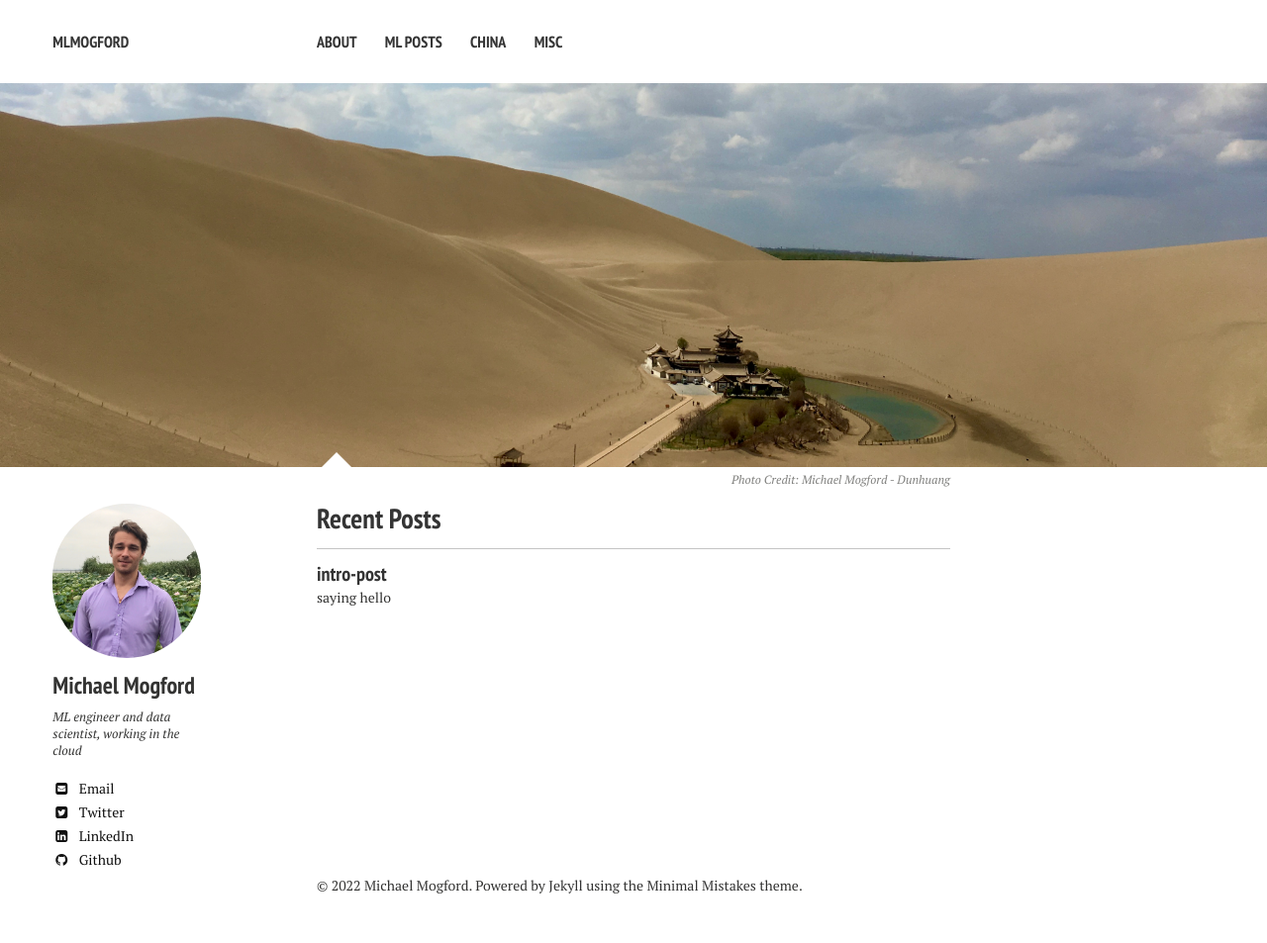
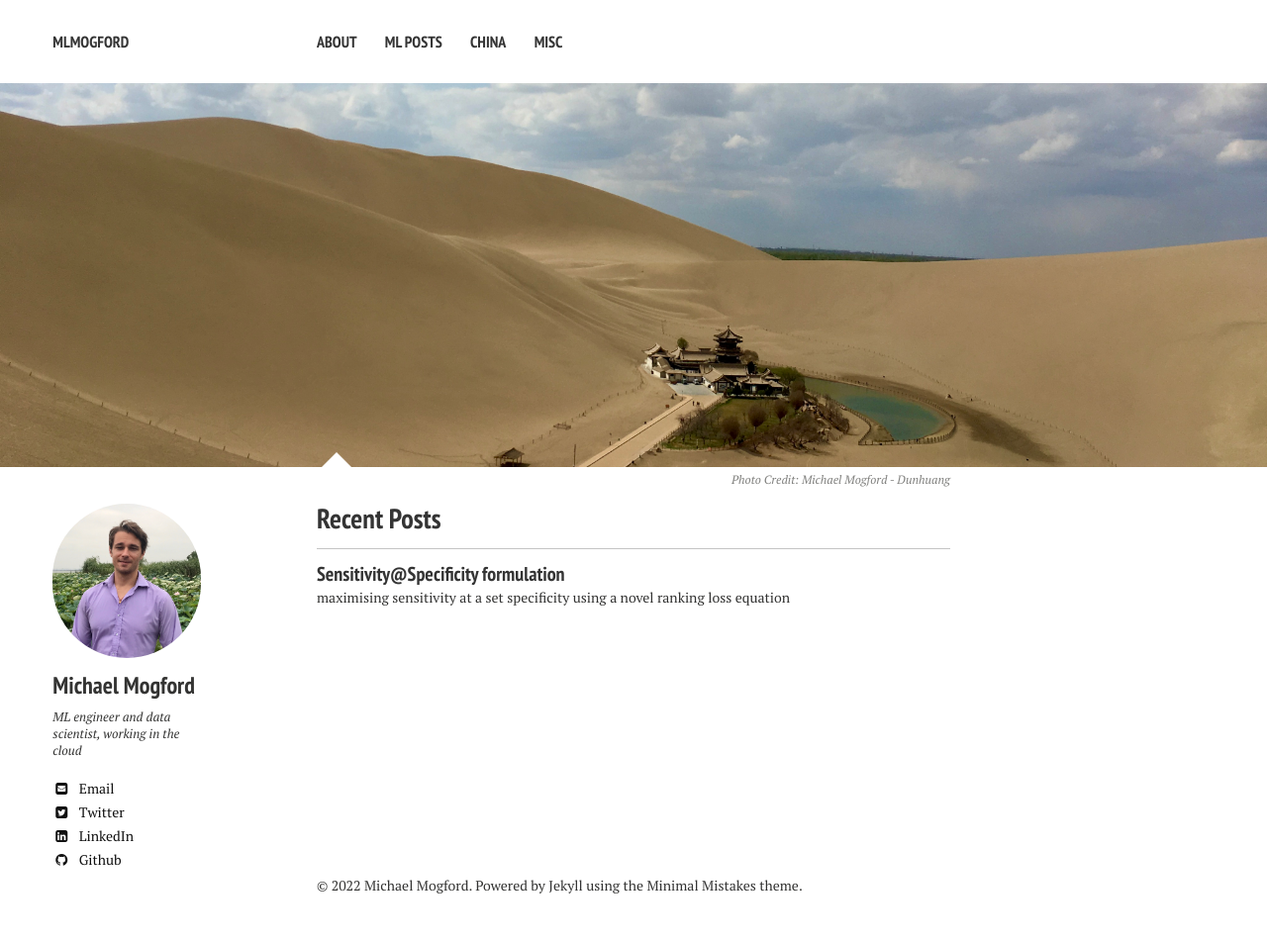
Before and after one commit to MLMogford/MLMogford.github.io, a Jekyll site: the page built from index.md, in a window 1280 px wide. Shown: the whole page at 99% size. Built offline with Jekyll 4.4.1, drawn with Linux system fonts in a browser that asks for light colours; nearby versions of some CDN libraries; part of the change alters nothing that is shown.

Commit message:
Update 2022-08-17-intro.md

```diff
--- a/_posts/2022-08-17-intro.md
+++ b/_posts/2022-08-17-intro.md
@@ -1,13 +1,129 @@
 ---
 layout: post
-title: "intro-post"
-excerpt: "saying hello"
-tags: [hi, hello]
+title: "Sensitivity@Specificity formulation"
+excerpt: "maximising sensitivity at a set specificity using a novel ranking loss equation"
+tags: [ranking loss, AUROC]
 comments: true
 ---
 
 ## Hello
 
-I'm Michael
 
-> **Punchline:** Hi.
+$\alpha$ : the target specificity
+
+$b$ : the threshold at which the classification should be made
+
+\[|Y^{-}| = \text{total number of negatives}\]
+
+\[\mathcal{L}^{-} = \text{false positives}\]
+
+\[|Y^{+}| = \text{total number of positives}\]
+
+\[\mathcal{L}^{+} = |Y^{+}| - \text{tp (all positives covered by the model)}\]
+
+
+\[ \max \dfrac{tp(f)}{|Y^{+}|} (Sensitivity)\]
+
+\[\text{st. TNR(Specificity)} > 1-\alpha\]
+
+is equivalent to
+
+\[ \max \dfrac{tp(f)}{|Y^{+}|}\]
+
+\[st. \dfrac{fp(f)}{|Y^{-}|} < \alpha \leftrightarrow FPR<\alpha\]
+
+ Given the previous definitions:
+
+ it is known that
+
+
+   \[tp (f) \geq{tp^{l}(f)} =|Y^{+}| - \mathcal{L}^{+}\]
+
+
+   \[fp (f) \leq{fp^{u}(f)} = \mathcal{L}^{-}\]
+
+
+   substitute a new objective:
+
+
+    \[^{\max}_{f}  \dfrac {tp_{l}(f)} {{|Y^{+}|}} (TPR) \leftrightarrow ^{\max}_{f}  \dfrac {|Y^{+}|-\mathcal{L^{+}}} {{|Y^{+}|}} = 1-\dfrac{\mathcal{L}^{+}}{|Y^{+}|}\]
+
+    \[st.  \dfrac {fp} {{|Y^{-}|}} (FPR) < \dfrac{fp^{u}}{|Y^{+}| }< \alpha \leftrightarrow st.  \dfrac {\mathcal{L}^{-}} {{|Y^{-}|}} < \alpha \leftrightarrow \mathcal{L}^{-} < |Y^{-}|\]
+
+
+
+Hence the objective is:
+
+\[ \min \dfrac {\mathcal{L}^{+}} {{|Y^{+}|}}\]
+
+
+\[st.  \mathcal{L}^{-} -  \alpha {{|Y^{-}|}} < 0\]
+
+
+and the loss function can be calculated by
+
+\[L = \dfrac {\mathcal{L}^{+}}{{|Y^{+}|}} + \gamma (\mathcal{L}^{-} - \alpha {|Y^{-}|})\] \[\leftrightarrow L = \mathcal{L}^{+} + \gamma \mathcal{L}^{-}|Y^{-}| - \gamma{|Y^{+}|}{|Y^{-}|\alpha}\]
+
+This loss function can replace BCE loss to adjust a model's performance to achieve the objective set out in this work, maximising Sensitivity at a set Specificity.
+
+
+
+
+
+
+## Ranking loss
+
+Binary Cross Entropy to to Log Ratio
+
+
+\[-\{\sum y_{i}\log p (p(y_{i}=1|x_{i})) + (1-y_{i}\log p(y_{i}=0|x_{i})\}\]
+
+represents approximately $p(\centerdot |x), \text{using a neural net } ~ \hat{p}(|x)$
+
+maximum likelihood
+\[\Pi p(y=i|x)^{y}p(y=0|x)^{1-y}\]
+
+\[log\Pi (...) =\sum \log (p(y=1|x)^{y} p(y=0|x)^{1-y}\]
+
+\[=\sum y \log (p(y|x)^{y} + (1-y) \log (p(y=0|x))\]
+
+\[= \{ - \sum_{x \in y^{+}} \log(p(y=1|x)) + \sum \log(1-p(y=1|x)) \}\]
+
+\[p(y=1|x) \text{ as }p\]
+
+\[- \{ \sum \log p^{+} + \sum \log (1-p^{-}) \}\]
+
+\[\text{max}\log(1-p) \leftrightarrow 1-p\]
+\[\text{eq min } p-p(y=1|x \in y^{-})\]
+\[\text{min} \log(p^{-})\]
+
+\[\sum\log(p^{+}) - \sum\log (p^{-})\]
+
+\[= log(\dfrac{p^{+}}{p^{-}})\]
+
+Non-Decomposable (requires a memory bank or large batch size)
+
+\[log(\dfrac{p^{+}}{p^{-}}) \approx AUC\]
+
+\[\text{max}(log^{+} - log^{-})\]
+
+\[\text{max}(log^{-} - log^{+})\]
+
+\[\text{max}(log(\dfrac{p^{-}}{p^{+}}))\]
+
+
+\[\text{if } p^{-} < p^{+} -> \text{all correct} = 0\]
+
+Decomposable
+
+\[log(\dfrac{threshold}{p^{+}})\]
+\[log(\dfrac{p^{-}}{threshold})\]
+
+\[\dfrac{p^{-}}{threshold}<1log<0\]
+
+\[\dfrac{threshold>p^{+}}{threshold<p^{-}}\]
+
+
+
+
+\[threshold<p^{+}\rightarrow\dfrac{threshold}{p^{+}}<1, log(...)<0\]
```
